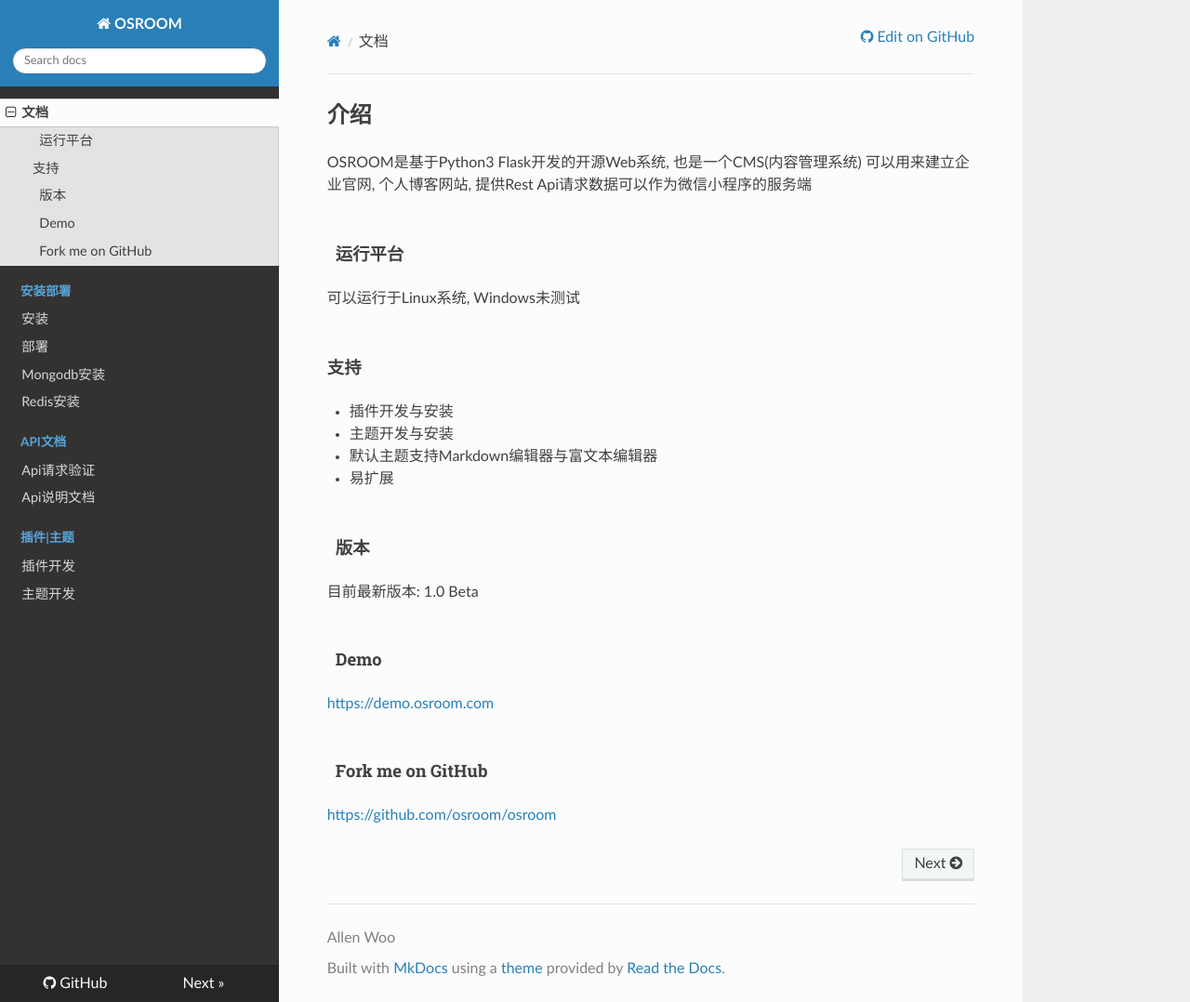
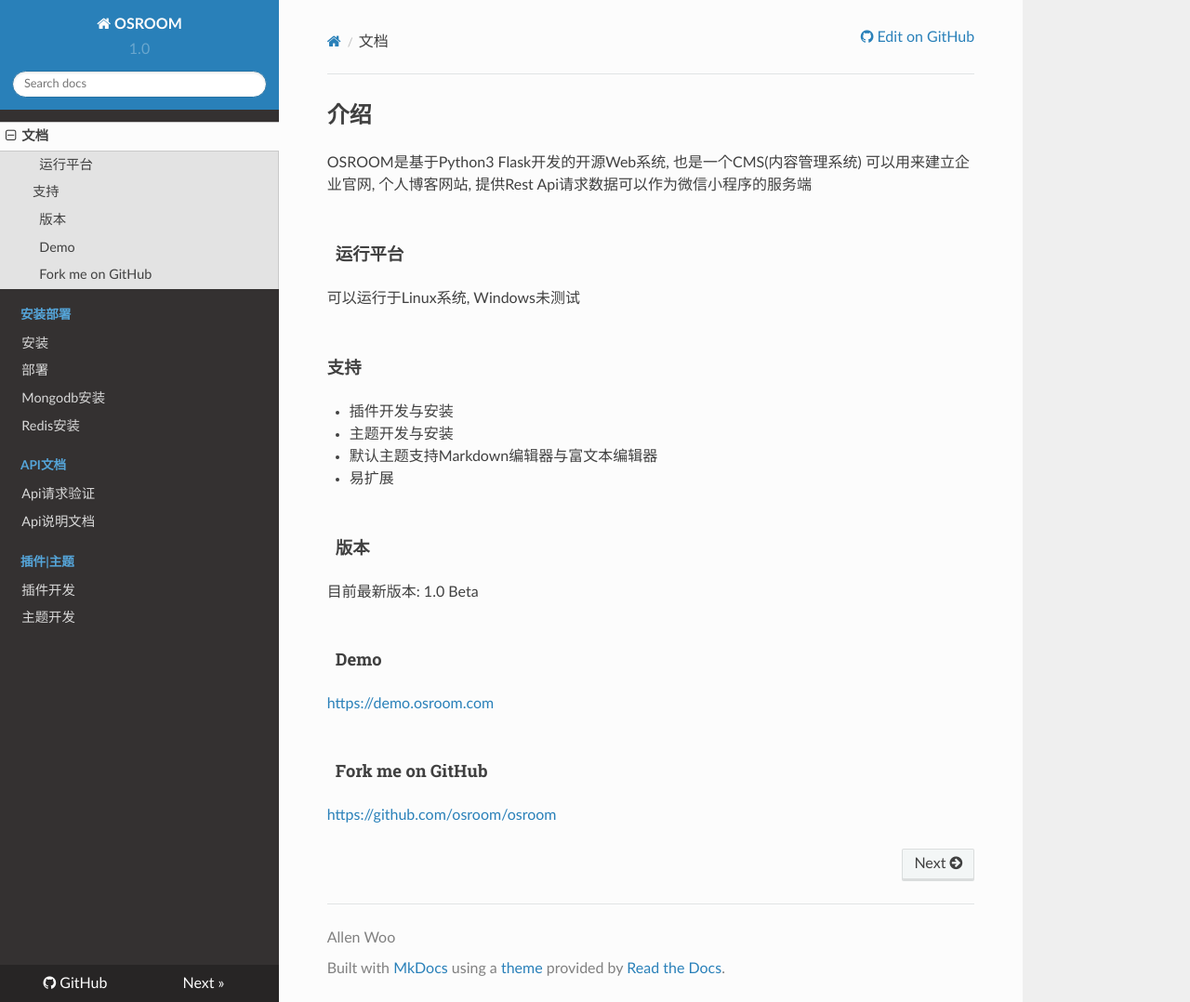
Before and after one commit to osroom/osroom-doc, an MkDocs documentation site: the page built from docs/index.md, in a window 1280 px wide and 1078 px high. Shown: the whole window at 93% size. Built offline with MkDocs 1.6.1, drawn with Linux system fonts in a browser that asks for light colours; nearby versions of some CDN libraries; old or Windows-style settings are respelled for this version of MkDocs.

Commit message:
更新文档

```diff
--- a/mkdocs.yml
+++ b/mkdocs.yml
@@ -16,8 +16,9 @@
         - 插件开发: plugin/index.md
         - 主题开发: theme/index.md
 
-site_dir: 'site/v1'
-
+site_dir: 'site/v1.0'
+extra:
+    version: 1.0
 theme:
     name: readthedocs
     custom_dir: 'simplex'
```
